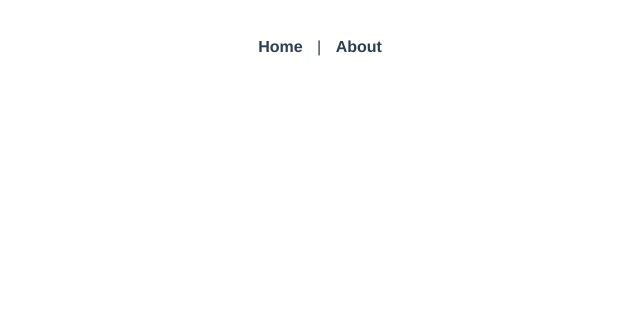
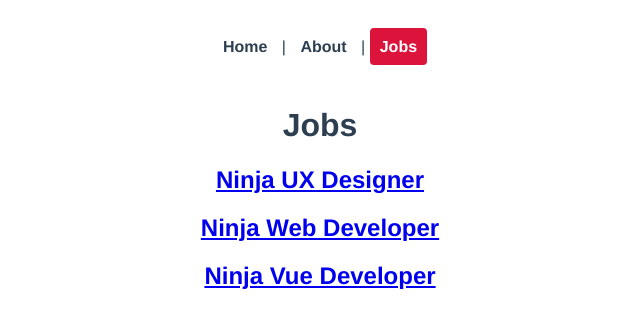
Before and after one commit to mcclenaghanmark91/udemy, a Vue app in the folder Build Web Apps with Vue JS 3 and Firebase - The Net Ninja/Section 6 - Vue Router Basics/ninja-jobs/: page /jobs in a window 1280 px wide. Before the commit this address had no page. Shown: the top 328 px of the page, without its empty margins (320-960 px from the left). Built offline with nearby package versions, Linux system fonts and the light colour scheme.

Commit message:
Dynamic links using props

```diff
--- a/Build Web Apps with Vue JS 3 and Firebase - The Net Ninja/Section 6 - Vue Router Basics/ninja-jobs/src/App.vue
+++ b/Build Web Apps with Vue JS 3 and Firebase - The Net Ninja/Section 6 - Vue Router Basics/ninja-jobs/src/App.vue
@@ -1,7 +1,8 @@
 <template>
   <nav>
     <router-link to="/">Home</router-link> |
-    <router-link :to="{ name: 'about' }">About</router-link>
+    <router-link :to="{ name: 'about' }">About</router-link> |
+    <router-link :to="{ name: 'jobs' }">Jobs</router-link>
   </nav>
   <router-view/>
 </template>
--- a/Build Web Apps with Vue JS 3 and Firebase - The Net Ninja/Section 6 - Vue Router Basics/ninja-jobs/src/router/index.js
+++ b/Build Web Apps with Vue JS 3 and Firebase - The Net Ninja/Section 6 - Vue Router Basics/ninja-jobs/src/router/index.js
@@ -1,6 +1,8 @@
 import { createRouter, createWebHistory } from 'vue-router'
 import Home from '../views/HomeView.vue'
 import About from '../views/AboutView.vue'
+import Jobs from '../views/jobs/Jobs.vue'
+import JobDetails from '../views/jobs/JobDetails.vue'
 
 const routes = [
   {
@@ -12,6 +14,17 @@ const routes = [
     path: '/about',
     name: 'about',
     component: About
+  },
+  {
+    path: '/jobs',
+    name: 'jobs',
+    component: Jobs
+  },
+  {
+    path: '/jobs/:id',
+    name: 'jobDetails',
+    component: JobDetails,
+    props: true
   }
 ]
 
--- /dev/null
+++ b/Build Web Apps with Vue JS 3 and Firebase - The Net Ninja/Section 6 - Vue Router Basics/ninja-jobs/src/views/jobs/JobDetails.vue
@@ -0,0 +1,19 @@
+<template>
+    <h1>Job Details Page</h1>
+    <p>The job id is {{ id }}</p>
+</template>
+
+<script>
+export default {
+    props: ['id']
+    // data(){
+    //     return{
+    //         id: this.$route.params.id
+    //     }
+    // }
+}
+</script>
+
+<style>
+
+</style>
--- /dev/null
+++ b/Build Web Apps with Vue JS 3 and Firebase - The Net Ninja/Section 6 - Vue Router Basics/ninja-jobs/src/views/jobs/Jobs.vue
@@ -0,0 +1,26 @@
+<template>
+    <h1>Jobs</h1>
+    <div v-for="job in jobs" :key="job.id">
+        <router-link :to="{ name: 'jobDetails', params: { id: job.id }}">
+            <h2>{{ job.title }}</h2>
+        </router-link>
+    </div>
+</template>
+
+<script>
+export default {
+    data() {
+        return {
+            jobs: [
+                { title: 'Ninja UX Designer', id: 1, details: 'lorem'},
+                { title: 'Ninja Web Developer', id: 2, details: 'lorem'},
+                { title: 'Ninja Vue Developer', id: 3, details: 'lorem'},
+            ]
+        }
+    }
+}
+</script>
+
+<style>
+
+</style>
```
